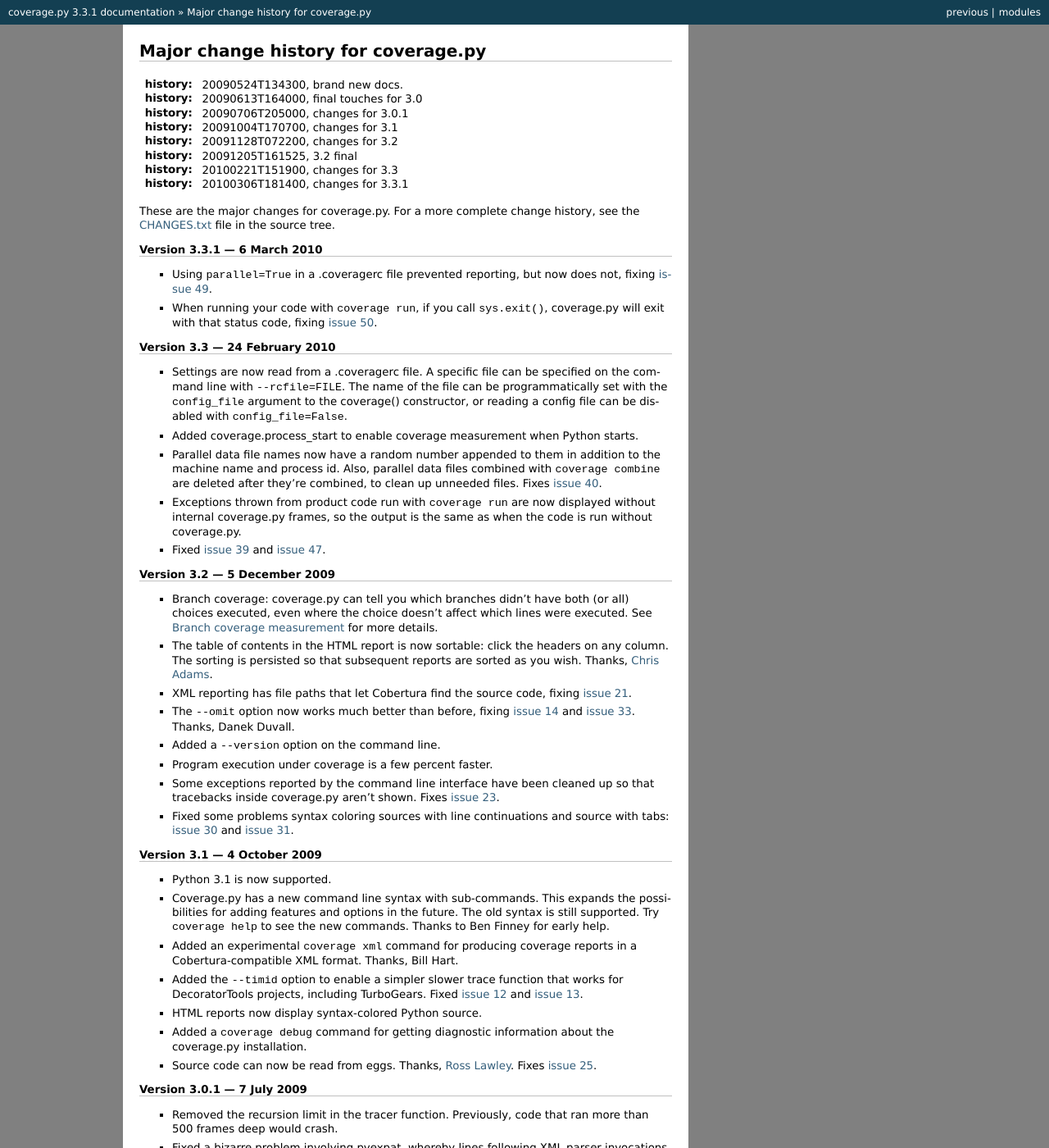
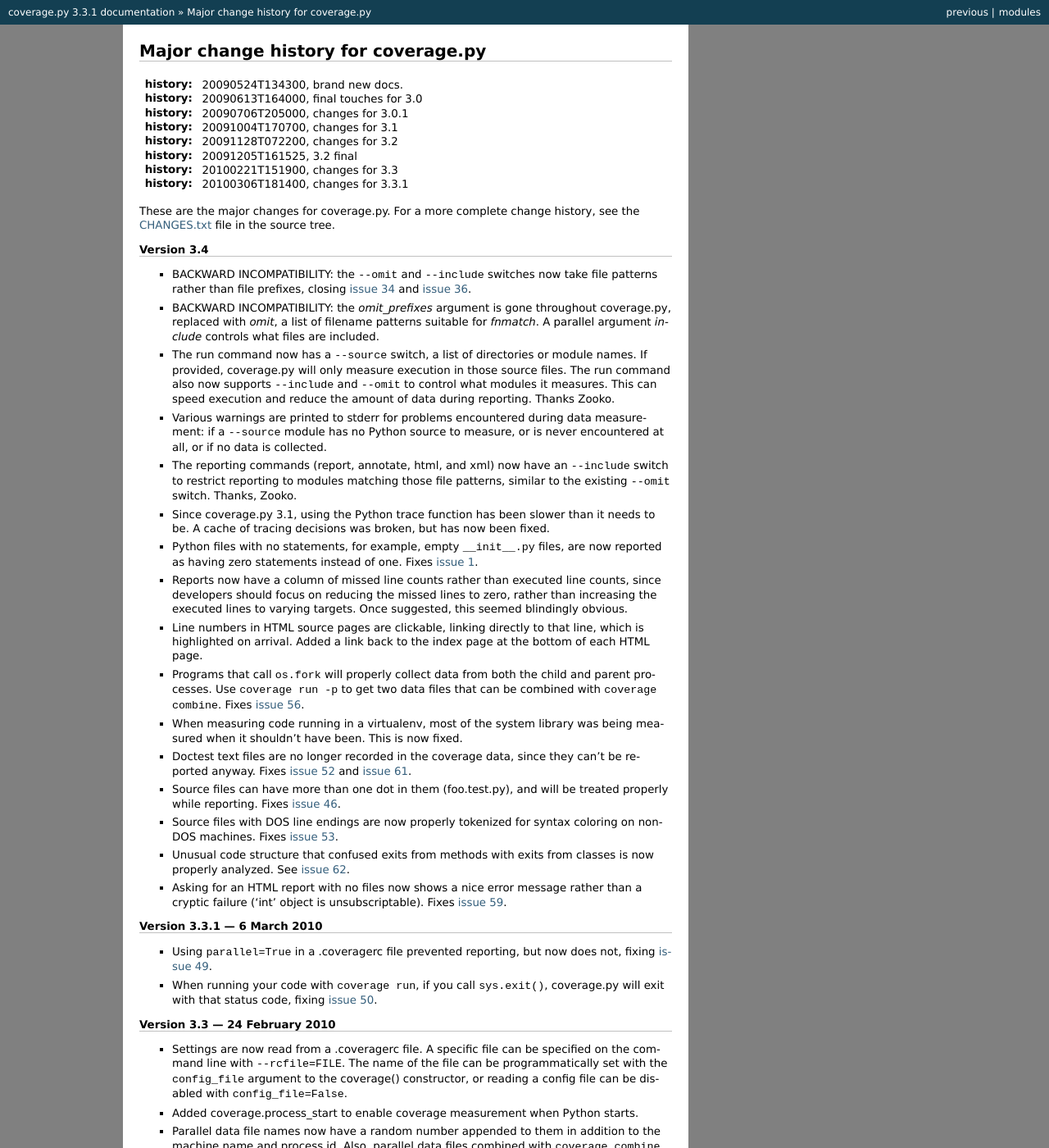
Before and after one commit to nedbat/coveragepy, a Sphinx documentation site: the page built from doc/changes.rst, in a window 1280 px wide and 1400 px high. Shown: the whole window at 82% size. Built offline with Sphinx 7.4.7, drawn with Linux system fonts in a browser that asks for light colours.

Commit message:
Update the doc changes page.

```diff
--- a/doc/changes.rst
+++ b/doc/changes.rst
@@ -17,6 +17,80 @@
 history, see the `CHANGES.txt`_ file in the source tree.
 
 .. _CHANGES.txt: http://bitbucket.org/ned/coveragepy/src/tip/CHANGES.txt
+
+
+Version 3.4
+-----------
+
+- BACKWARD INCOMPATIBILITY: the ``--omit`` and ``--include`` switches now take
+  file patterns rather than file prefixes, closing `issue 34`_ and `issue 36`_.
+
+- BACKWARD INCOMPATIBILITY: the `omit_prefixes` argument is gone throughout
+  coverage.py, replaced with `omit`, a list of filename patterns suitable for
+  `fnmatch`.  A parallel argument `include` controls what files are included.
+
+- The run command now has a ``--source`` switch, a list of directories or
+  module names.  If provided, coverage.py will only measure execution in those
+  source files.  The run command also now supports ``--include`` and ``--omit``
+  to control what modules it measures.  This can speed execution and reduce the
+  amount of data during reporting. Thanks Zooko.
+
+- Various warnings are printed to stderr for problems encountered during data
+  measurement: if a ``--source`` module has no Python source to measure, or is
+  never encountered at all, or if no data is collected.
+
+- The reporting commands (report, annotate, html, and xml) now have an
+  ``--include`` switch to restrict reporting to modules matching those file
+  patterns, similar to the existing ``--omit`` switch. Thanks, Zooko.
+
+- Since coverage.py 3.1, using the Python trace function has been slower than
+  it needs to be.  A cache of tracing decisions was broken, but has now been
+  fixed.
+
+- Python files with no statements, for example, empty ``__init__.py`` files,
+  are now reported as having zero statements instead of one.  Fixes `issue 1`_.
+
+- Reports now have a column of missed line counts rather than executed line
+  counts, since developers should focus on reducing the missed lines to zero,
+  rather than increasing the executed lines to varying targets.  Once
+  suggested, this seemed blindingly obvious.
+
+- Line numbers in HTML source pages are clickable, linking directly to that
+  line, which is highlighted on arrival.  Added a link back to the index page
+  at the bottom of each HTML page.
+
+- Programs that call ``os.fork`` will properly collect data from both the child
+  and parent processes.  Use ``coverage run -p`` to get two data files that can
+  be combined with ``coverage combine``.  Fixes `issue 56`_.
+
+- When measuring code running in a virtualenv, most of the system library was
+  being measured when it shouldn't have been.  This is now fixed.
+
+- Doctest text files are no longer recorded in the coverage data, since they
+  can't be reported anyway.  Fixes `issue 52`_ and `issue 61`_.
+
+- Source files can have more than one dot in them (foo.test.py), and will be
+  treated properly while reporting.  Fixes `issue 46`_.
+
+- Source files with DOS line endings are now properly tokenized for syntax
+  coloring on non-DOS machines.  Fixes `issue 53`_.
+
+- Unusual code structure that confused exits from methods with exits from
+  classes is now properly analyzed.  See `issue 62`_.
+
+- Asking for an HTML report with no files now shows a nice error message rather
+  than a cryptic failure ('int' object is unsubscriptable). Fixes `issue 59`_.
+
+.. _issue 1:  http://bitbucket.org/ned/coveragepy/issue/1/empty-__init__py-files-are-reported-as-1-executable
+.. _issue 34: http://bitbucket.org/ned/coveragepy/issue/34/enhanced-omit-globbing-handling
+.. _issue 36: http://bitbucket.org/ned/coveragepy/issue/36/provide-regex-style-omit
+.. _issue 46: http://bitbucket.org/ned/coveragepy/issue/46
+.. _issue 53: http://bitbucket.org/ned/coveragepy/issue/53
+.. _issue 52: http://bitbucket.org/ned/coveragepy/issue/52/doctesttestfile-confuses-source-detection
+.. _issue 56: http://bitbucket.org/ned/coveragepy/issue/56
+.. _issue 61: http://bitbucket.org/ned/coveragepy/issue/61/annotate-i-doesnt-work
+.. _issue 62: http://bitbucket.org/ned/coveragepy/issue/62
+.. _issue 59: http://bitbucket.org/ned/coveragepy/issue/59/html-report-fails-with-int-object-is
 
 
 Version 3.3.1 --- 6 March 2010
```
